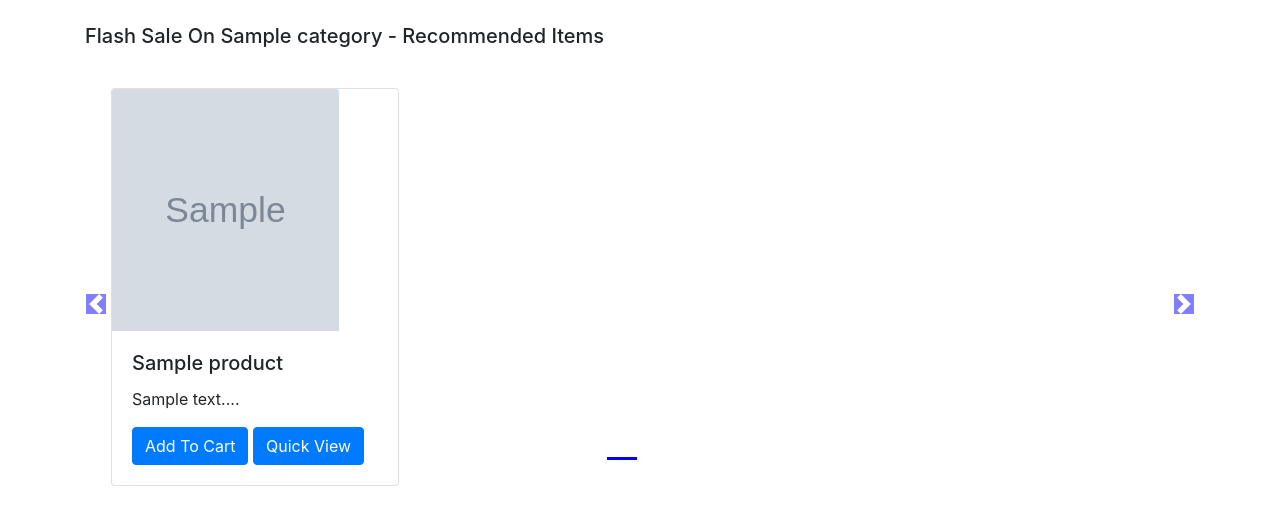
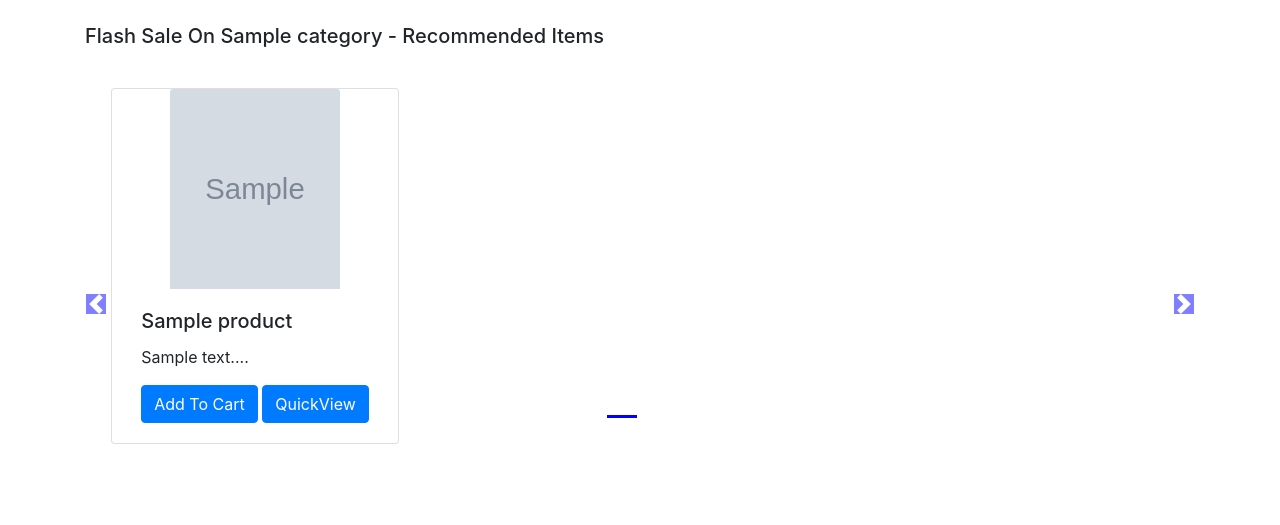
Before and after one commit to hussain89200/Ecom, a Django app: template mac/shop/templates/shop/index.html in a window 1280 px wide. Shown: the part 56-581 px from the top of the page. Run offline with Django 3.2, Linux system fonts and the light colour scheme; the template is opened without the code that fills it: most values are stand-ins (such as "Sample title", 1, 10 or a date in 2020); grey boxes marked "Sample" are stand-in pictures; parts of the project's set-up code (start-up, migrations or seed data) failed here and were passed over; some libraries are stand-ins or nearby versions.

Commit message:
ninth commit

```diff
--- a/mac/shop/templates/shop/index.html
+++ b/mac/shop/templates/shop/index.html
@@ -5,88 +5,70 @@
 display: inline-block;
 margin-left:-4px;
 }
-
 .carousel-indicators .active {
 background-color: blue;
 }
-
 .col-md-3 img{
-
-          width: 227px;
-          height: 242px;
+width: 170px;
+height: 200px;
 }
-
 body .carousel-indicator li{
 background-color: blue;
 }
-
 body .carousel-indicators{
 bottom: 0;
 }
-
 body .carousel-control-prev-icon,
 body .carousel-control-next-icon{
 background-color: blue;
 }
-
 .carousel-control-prev,
 .carousel-control-next{
 top: auto;
 bottom: auto;
-          padding-top:222px;
+padding-top: 222px;
 }
 body .no-padding{
 padding-left: 0,
 padding-right: 0;
 }
 {% endblock %}
-
 {% block body %}
 {% load static %}
 <div class="container">
-
     <!--Slideshow starts here -->
     {% for product, range, nSlides in allProds %}
     <h5 class="my-4">Flash Sale On {{product.0.category}} - Recommended Items</h5>
     <div class="row">
-<div id="demo{{forloop.counter}}" class=" col carousel slide my-3" data-ride="carousel">
+        <div id="demo{{forloop.counter}}" class="col carousel slide my-3" data-ride="carousel">
             <ul class="carousel-indicators">
                 <li data-target="#demo{{forloop.counter}}" data-slide-to="0" class="active"></li>
-
                 {% for i in range %}
-      <li data-target="#demo{{forloop.parentloop.counter}}" data-slide-to="{{i}}" ></li>
+                <li data-target="#demo{{forloop.parentloop.counter}}" data-slide-to="{{i}}"></li>
                 {% endfor %}
             </ul>
-
-
             <div class="container carousel-inner no-padding">
-
                 <div class="carousel-item active">
-
-
                     {% for i in product %}
                     <div class="col-xs-3 col-sm-3 col-md-3">
-          <div class="card" style="width: 18rem;">
+                        <div class="card align-items-center" style="width: 18rem;">
                             <img src='/media/{{i.image}}' class="card-img-top" alt="...">
                             <div class="card-body">
                                 <h5 class="card-title">{{i.product_name}}</h5>
-              <p class="card-text">{{i.desc|slice:"0,25"}}...</p>
+                                <p class="card-text">{{i.desc|slice:"0:53"}}...</p>
+                                <span id="divpr{{i.id}}" class="divpr">
                                     <button id="pr{{i.id}}" class="btn btn-primary cart">Add To Cart</button>
-              <a href="/shop/products/{{i.id}}">
-              <button id="qv{{i.id}}" class="btn btn-primary cart">Quick View</button>
-                </a>
+                                </span>
+                                <a href="/shop/products/{{i.id}}"><button id="qv{{i.id}}" class="btn btn-primary cart">QuickView</button></a>
                             </div>
                         </div>
                     </div>
                     {% if forloop.counter|divisibleby:4 and forloop.counter > 0 and not forloop.last %}
-      </div><div class="carousel-item">
+                </div>
+                <div class="carousel-item">
                     {% endif %}
-
                     {% endfor %}
                 </div>
-
-
-
             </div>
         </div>
         <!-- left and right controls for the slide -->
@@ -100,35 +82,52 @@
     {% endfor %}
 </div>
 {% endblock %}
-
 {% block js %}
 <script>
-console.log('working');
-if(localStorage.getItem('cart') == null){
+//  cart items from localStorage
+if (localStorage.getItem('cart') == null) {
     var cart = {};
-}
-else
-{
+} else {
     cart = JSON.parse(localStorage.getItem('cart'));
     document.getElementById('cart').innerHTML = Object.keys(cart).length;
+    updateCart(cart);
 }
-$('.cart').click(function(){
-console.log('clicked');
+// add to cart increement/decreement
+$('.cart').click(function() {
     var idstr = this.id.toString();
-console.log(idstr);
-if (cart[idstr] !=undefined){
+    if (cart[idstr] != undefined) {
         cart[idstr] = cart[idstr] + 1;
-}
-else
-{
+    } else {
         cart[idstr] = 1;
     }
-console.log(cart);
+    updateCart(cart);
+
+});
+//Popover to cart
+$('#popcart').popover();
+document.getElementById("popcart").setAttribute('data-content', '<h5>Cart for your items in my shopping cart</h5>');
+
+function updateCart(cart) {
+    for (var item in cart) {
+        document.getElementById('div' + item).innerHTML = "<button id='minus" + item + "' class='btn btn-primary minus'>-</button> <span id='val" + item + "''>" + cart[item] + "</span> <button id='plus" + item + "' class='btn btn-primary plus'> + </button>";
+    }
     localStorage.setItem('cart', JSON.stringify(cart));
     document.getElementById('cart').innerHTML = Object.keys(cart).length;
+    console.log(cart);
+}
+// increement and decreement plus minus button
+$('.divpr').on("click", "button.minus", function() {
+    a = this.id.slice(7, );
+    cart['pr' + a] = cart['pr' + a] - 1;
+    cart['pr' + a] = Math.max(0, cart['pr' + a]);
+    document.getElementById('valpr' + a).innerHTML = cart['pr' + a];
+    updateCart(cart);
 });
-$('#popcart').popover()
-document.getElementById("popcart").setAttribute('data-content','<h5>cart</h5>');
-
+$('.divpr').on("click", "button.plus", function() {
+    a = this.id.slice(6, );
+    cart['pr' + a] = cart['pr' + a] + 1;
+    document.getElementById('valpr' + a).innerHTML = cart['pr' + a];
+    updateCart(cart);
+});
 </script>
 {% endblock %}
```
Lines whose indentation alone changed are shown as unchanged.
